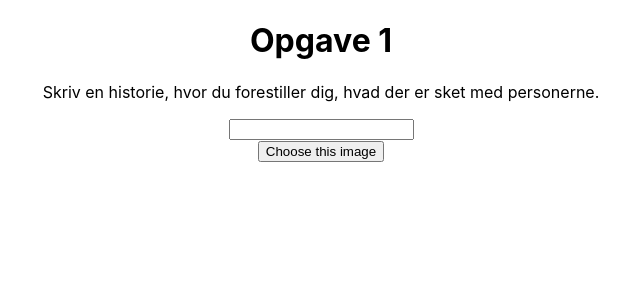
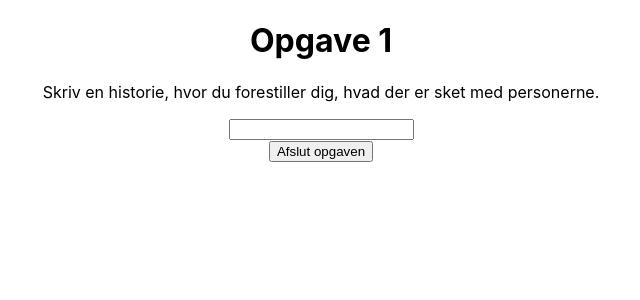
Before and after one commit to signesussemiehl/ux-girls-0, a React (Create React App) app: page / in a window 1280 px wide. Shown: the top 300 px of the page, without its empty margins (319-959 px from the left). Built offline with nearby package versions, Linux system fonts and the light colour scheme; no server answers.

Commit message:
Opdatering af knap tekst

```diff
--- a/src/Knap.js
+++ b/src/Knap.js
@@ -9,7 +9,7 @@ function Knap() {
 
     return (
         <button onClick ={sayHello}>
-            Choose this image
+            Afslut opgaven
         </button>
     );
 }
```
